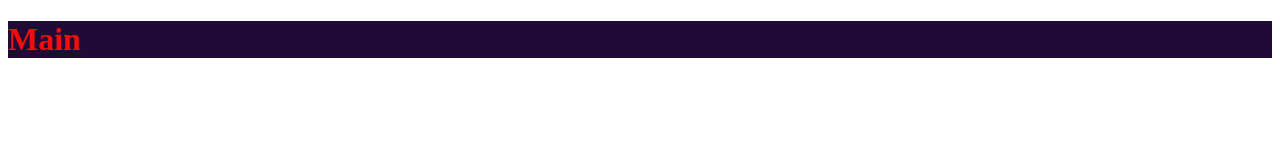
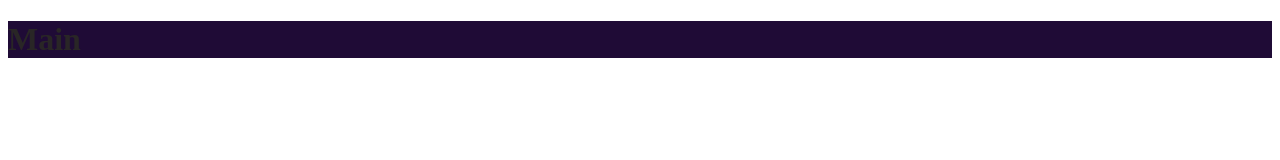
Before and after one commit to Kryssttt/Laboratory1, a website: page app/index.html in a window 1280 px wide. Drawn offline with Linux system fonts and the light colour scheme.

Commit message:
second commit

```diff
--- a/app/index.html
+++ b/app/index.html
@@ -2,7 +2,7 @@
 <head>
 </head>
 <body>
-    <h1 style ="color: rgb(243, 13, 13);
+    <h1 style ="color: rgb(41, 38, 38);
 	background: rgb(31, 11, 54)">
     Main
    </h1>
```
